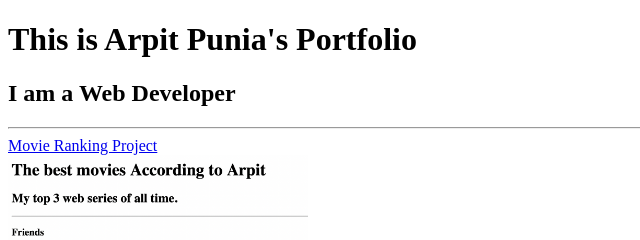
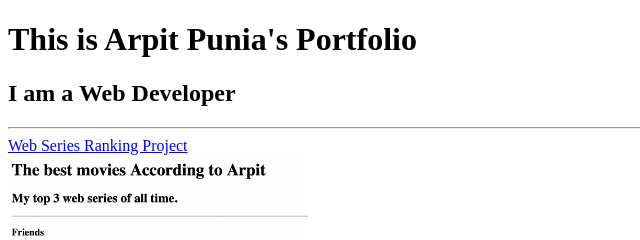
Before and after one commit to thisisarpitp/html-portfolio, a plain HTML site: page index.html in a window 1280 px wide. Shown: the top 240 px of the page, 0-640 px from the left. Drawn offline with Linux system fonts and the light colour scheme.

Commit message:
Update index.html

```diff
--- a/index.html
+++ b/index.html
@@ -24,7 +24,7 @@ https://developer.mozilla.org/en-US/docs/Web/HTML/Element/img#attr-height -->
         <h1>This is Arpit Punia's Portfolio</h1>
         <h2>I am a Web Developer</h2>
         <hr />
-        <a href="./public/Movie Rankings.html">Movie Ranking Project</a> <br />
+        <a href="./public/Movie Rankings.html">Web Series Ranking Project</a> <br />
         <img src="./assets/images/Movie Rankings.png" width="300" alt="Preview of Movie Rankings Project"> <br >
         <a href="./public/Birthday Invite.html">Birthday Invite Project</a> <br />
         <img src="./assets/images/Birthday Invite.png" width="300" alt="Previewe of Birthday Invite Project">
```
